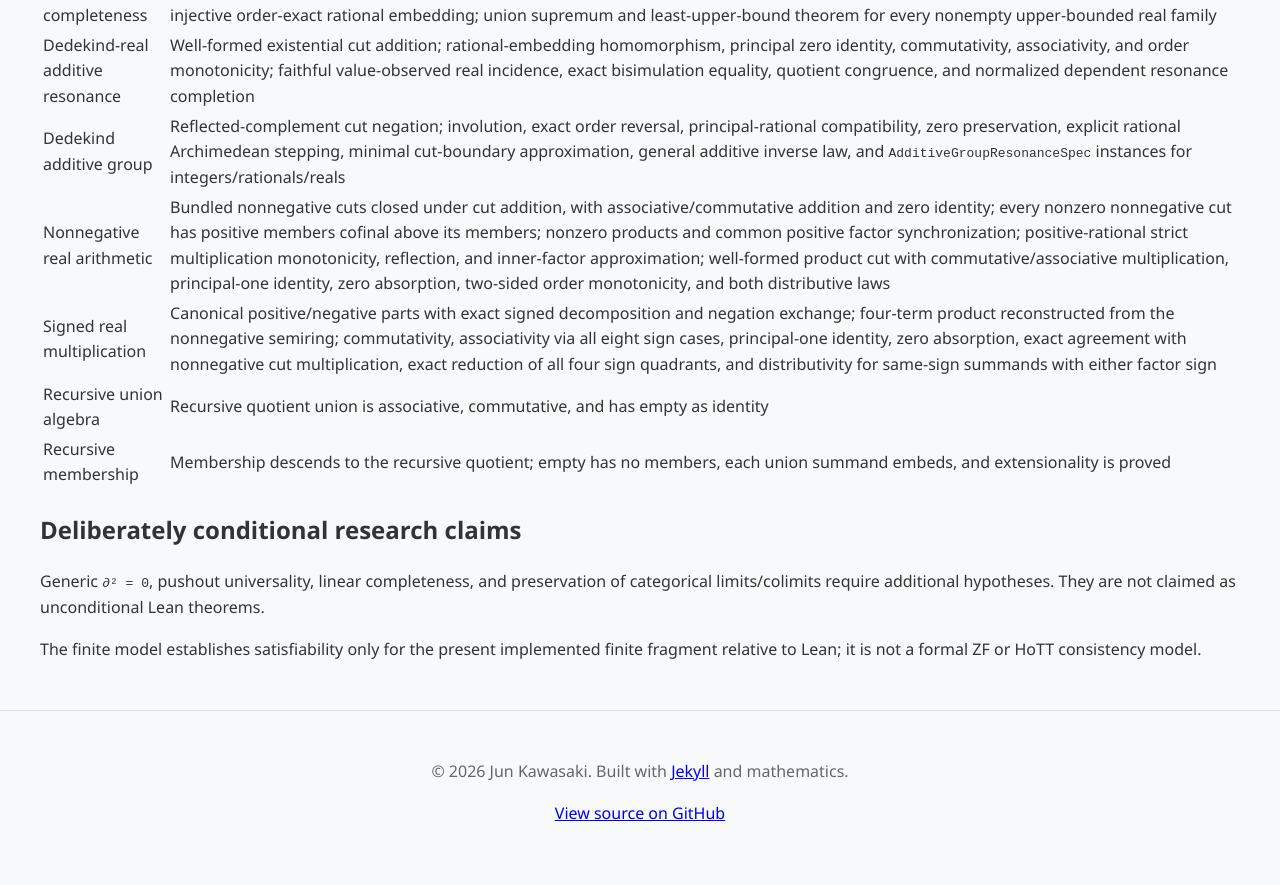
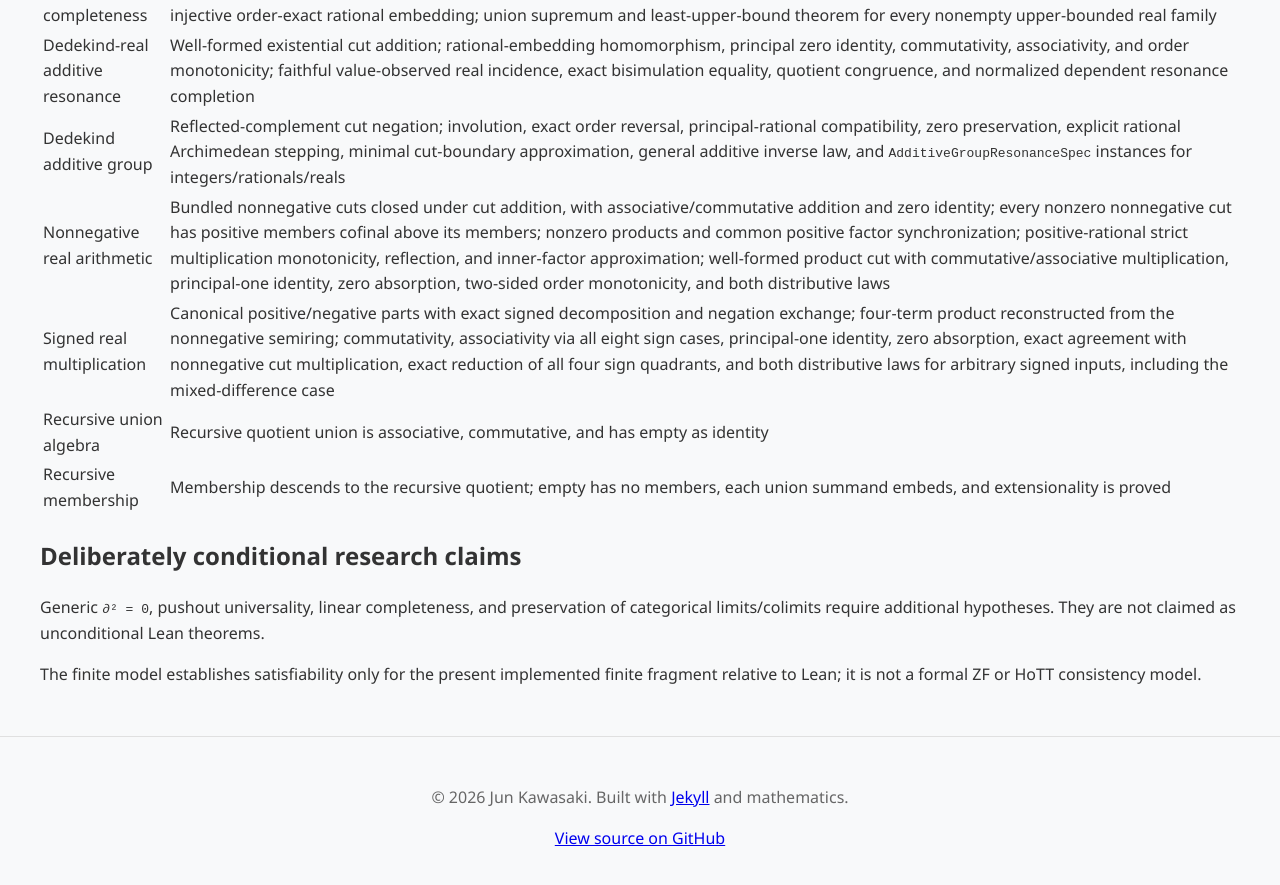
Before and after one commit to com-junkawasaki/inc, a Jekyll site: the page built from docs/verification.md, in a window 1280 px wide and 900 px high, scrolled down 2468 px. Shown: the top 885 px of the window. Built offline with Jekyll 4.4.1, drawn with Linux system fonts in a browser that asks for light colours.

Commit message:
feat(inc): complete signed real distributivity

```diff
--- a/docs/verification.md
+++ b/docs/verification.md
@@ -42,7 +42,7 @@ the triangle example.
 | Dedekind-real additive resonance | Well-formed existential cut addition; rational-embedding homomorphism, principal zero identity, commutativity, associativity, and order monotonicity; faithful value-observed real incidence, exact bisimulation equality, quotient congruence, and normalized dependent resonance completion |
 | Dedekind additive group | Reflected-complement cut negation; involution, exact order reversal, principal-rational compatibility, zero preservation, explicit rational Archimedean stepping, minimal cut-boundary approximation, general additive inverse law, and `AdditiveGroupResonanceSpec` instances for integers/rationals/reals |
 | Nonnegative real arithmetic | Bundled nonnegative cuts closed under cut addition, with associative/commutative addition and zero identity; every nonzero nonnegative cut has positive members cofinal above its members; nonzero products and common positive factor synchronization; positive-rational strict multiplication monotonicity, reflection, and inner-factor approximation; well-formed product cut with commutative/associative multiplication, principal-one identity, zero absorption, two-sided order monotonicity, and both distributive laws |
-| Signed real multiplication | Canonical positive/negative parts with exact signed decomposition and negation exchange; four-term product reconstructed from the nonnegative semiring; commutativity, associativity via all eight sign cases, principal-one identity, zero absorption, exact agreement with nonnegative cut multiplication, exact reduction of all four sign quadrants, and distributivity for same-sign summands with either factor sign |
+| Signed real multiplication | Canonical positive/negative parts with exact signed decomposition and negation exchange; four-term product reconstructed from the nonnegative semiring; commutativity, associativity via all eight sign cases, principal-one identity, zero absorption, exact agreement with nonnegative cut multiplication, exact reduction of all four sign quadrants, and both distributive laws for arbitrary signed inputs, including the mixed-difference case |
 | Recursive union algebra | Recursive quotient union is associative, commutative, and has empty as identity |
 | Recursive membership | Membership descends to the recursive quotient; empty has no members, each union summand embeds, and extensionality is proved |
 
```
Also changed, not shown: docs/adr/2607121930-resonance-as-central-primitive.md (+3 -3 lines), docs/status.md (+4 -4 lines), README.md, 1 other file.
